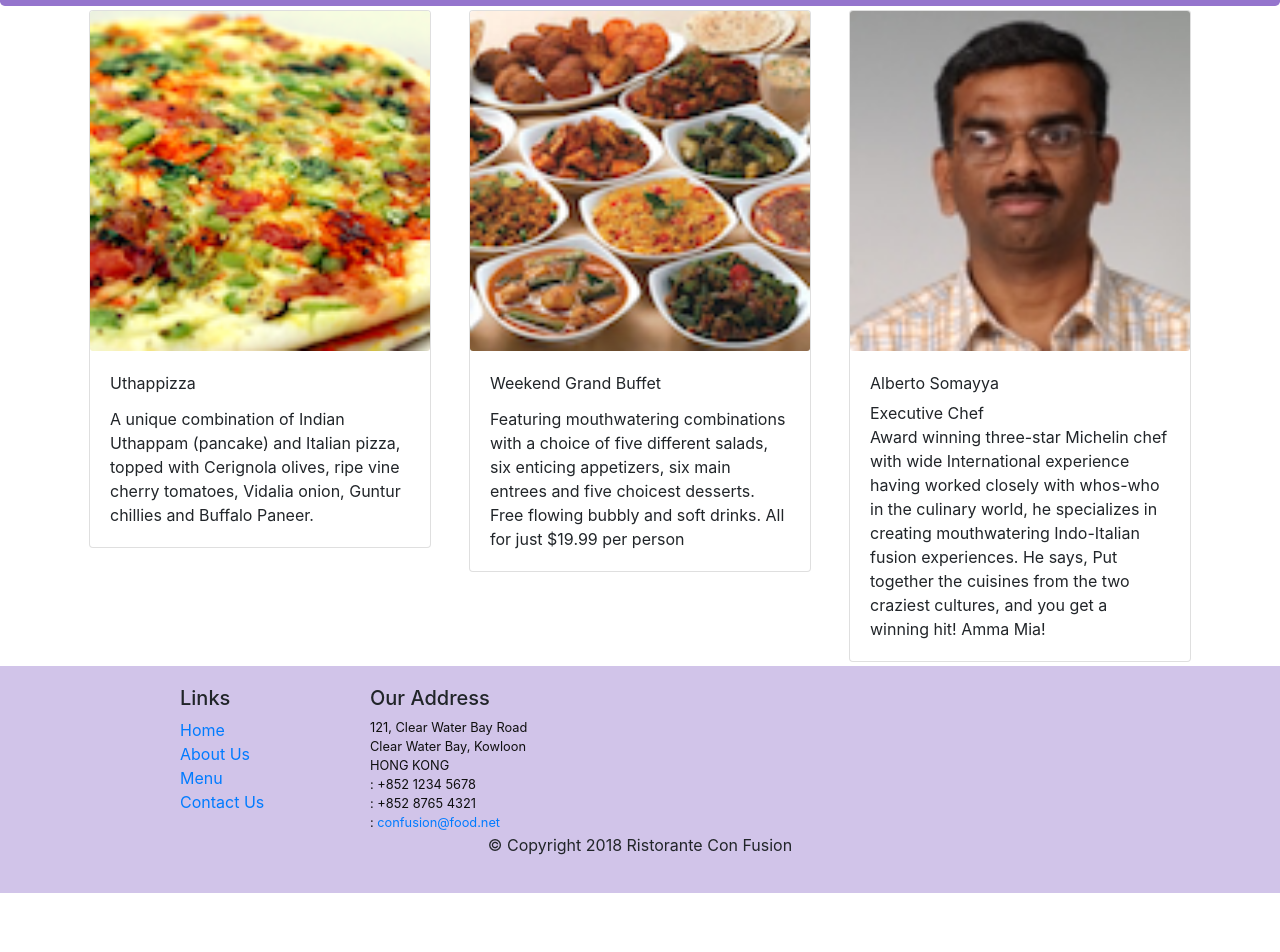
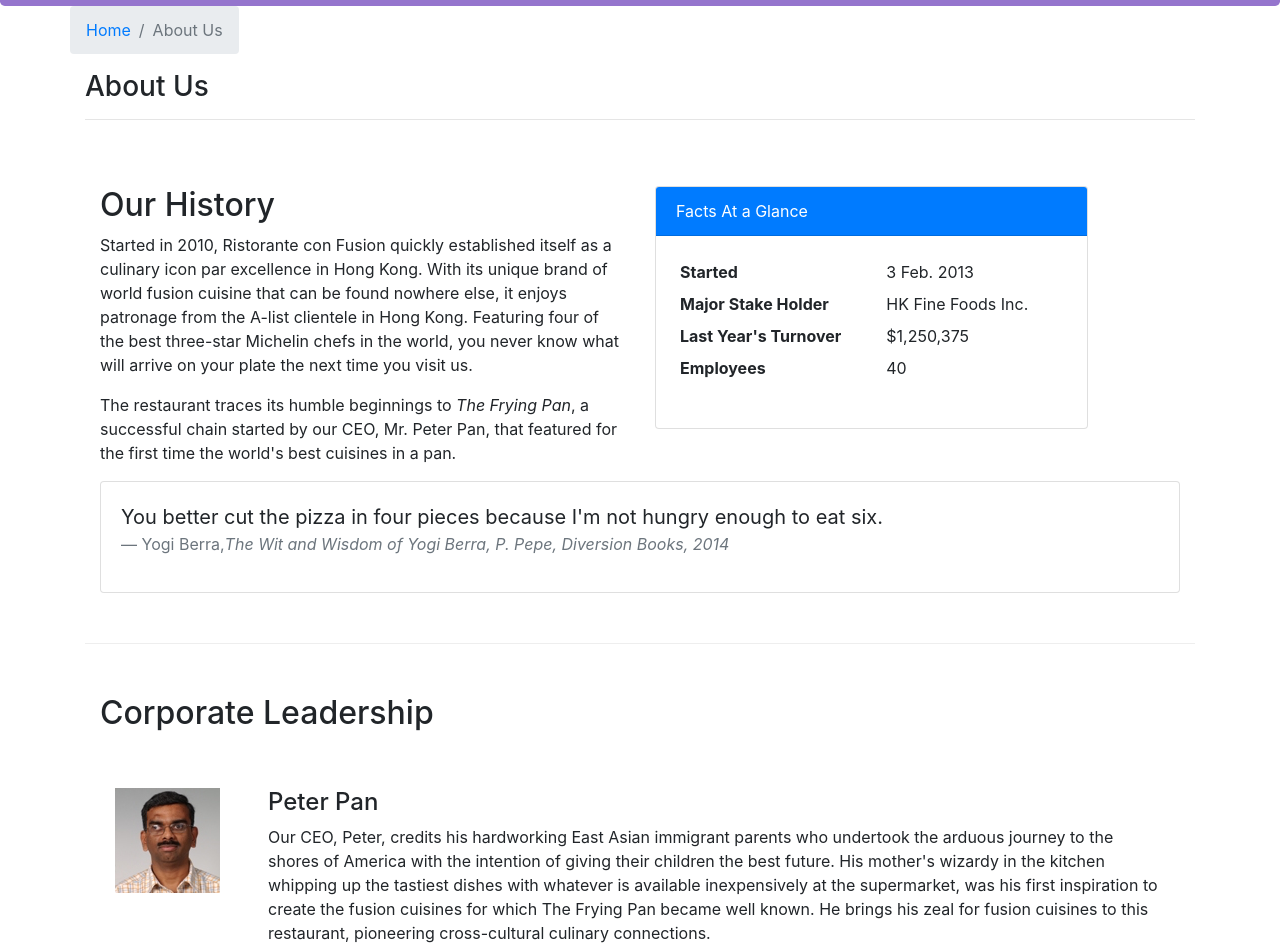
Before and after one commit to VTVIVEK/react-coursera, a React (Create React App) app: page /aboutus in a window 1280 px wide. Before the commit this address led to /home. Shown: the part 336-1288 px from the top of the page. Before the commit the page ends 1229 px from the top, so only its background shows below. Built offline with nearby package versions, Linux system fonts and the light colour scheme; the HTML template or start-up script is replaced by a standard one.

Commit message:
Compeleted week2 lectures and assignment 2

```diff
--- /dev/null
+++ b/src/components/AboutComponent.jsx
@@ -0,0 +1,97 @@
+import React from 'react';
+import { Breadcrumb, BreadcrumbItem, Card, CardBody, CardHeader, Media } from 'reactstrap';
+import { Link } from 'react-router-dom';
+
+
+function RenderLeader({leaders}){
+    if (leaders != null){
+    return (<>{
+        leaders.map((leader) => {
+                return (
+                  <div key={leader.id} className="col-12 mt-5">
+                    <Media tag="li">
+                      <Media left middle>
+                          <Media object src={leader.image} alt={leader.name} />
+                      </Media>
+                      <Media body className="ml-5">
+                        <Media heading>{leader.name}</Media>
+                        <p>{leader.description}</p>
+                      </Media>
+                    </Media>
+                  </div>
+                );
+            })
+        }</>);
+      }
+      else{
+          return(
+              <div></div>
+          );}
+}
+
+
+
+function About(props) {
+    return(
+        <div className="container">
+            <div className="row">
+                <Breadcrumb>
+                    <BreadcrumbItem><Link to="/home">Home</Link></BreadcrumbItem>
+                    <BreadcrumbItem active>About Us</BreadcrumbItem>
+                </Breadcrumb>
+                <div className="col-12">
+                    <h3>About Us</h3>
+                    <hr />
+                </div>
+            </div>
+            <div className="row row-content">
+                <div className="col-12 col-md-6">
+                    <h2>Our History</h2>
+                    <p>Started in 2010, Ristorante con Fusion quickly established itself as a culinary icon par excellence in Hong Kong. With its unique brand of world fusion cuisine that can be found nowhere else, it enjoys patronage from the A-list clientele in Hong Kong.  Featuring four of the best three-star Michelin chefs in the world, you never know what will arrive on your plate the next time you visit us.</p>
+                    <p>The restaurant traces its humble beginnings to <em>The Frying Pan</em>, a successful chain started by our CEO, Mr. Peter Pan, that featured for the first time the world's best cuisines in a pan.</p>
+                </div>
+                <div className="col-12 col-md-5">
+                    <Card>
+                        <CardHeader className="bg-primary text-white">Facts At a Glance</CardHeader>
+                        <CardBody>
+                            <dl className="row p-1">
+                                <dt className="col-6">Started</dt>
+                                <dd className="col-6">3 Feb. 2013</dd>
+                                <dt className="col-6">Major Stake Holder</dt>
+                                <dd className="col-6">HK Fine Foods Inc.</dd>
+                                <dt className="col-6">Last Year's Turnover</dt>
+                                <dd className="col-6">$1,250,375</dd>
+                                <dt className="col-6">Employees</dt>
+                                <dd className="col-6">40</dd>
+                            </dl>
+                        </CardBody>
+                    </Card>
+                </div>
+                <div className="col-12">
+                    <Card>
+                        <CardBody className="bg-faded">
+                            <blockquote className="blockquote">
+                                <p className="mb-0">You better cut the pizza in four pieces because
+                                    I'm not hungry enough to eat six.</p>
+                                <footer className="blockquote-footer">Yogi Berra,
+                                <cite title="Source Title">The Wit and Wisdom of Yogi Berra,
+                                    P. Pepe, Diversion Books, 2014</cite>
+                                </footer>
+                            </blockquote>
+                        </CardBody>
+                    </Card>
+                </div>
+            </div>
+            <div className="row row-content">
+                <div className="col-12">
+                    <h2>Corporate Leadership</h2>
+                </div>
+                <div className="col-12">
+                    <RenderLeader leaders={props.leaders}/>
+                </div>
+            </div>
+        </div>
+    );
+}
+
+export default About;
--- a/src/components/MainComponent.jsx
+++ b/src/components/MainComponent.jsx
@@ -6,6 +6,7 @@
 import Home from './HomeComponent';
 import { Switch, Route, Redirect } from 'react-router-dom';
 import Contact from './ContactComponent';
+import About from './AboutComponent';
 import { DISHES } from '../shared/dishes';
 import { COMMENTS } from '../shared/comments';
 import { PROMOTIONS } from '../shared/promotions';
@@ -51,6 +52,7 @@
               <Route exact path='/menu' component={() => <Menu dishes={this.state.dishes} />} />
               <Route path='/menu/:dishId' component={DishWithId} />
               <Route exact path='/contactus' component={Contact} />
+              <Route exact path='/aboutus' component={() => <About leaders={this.state.leaders} />} />
               <Redirect to="/home" />
           </Switch>
         <Footer />
```
